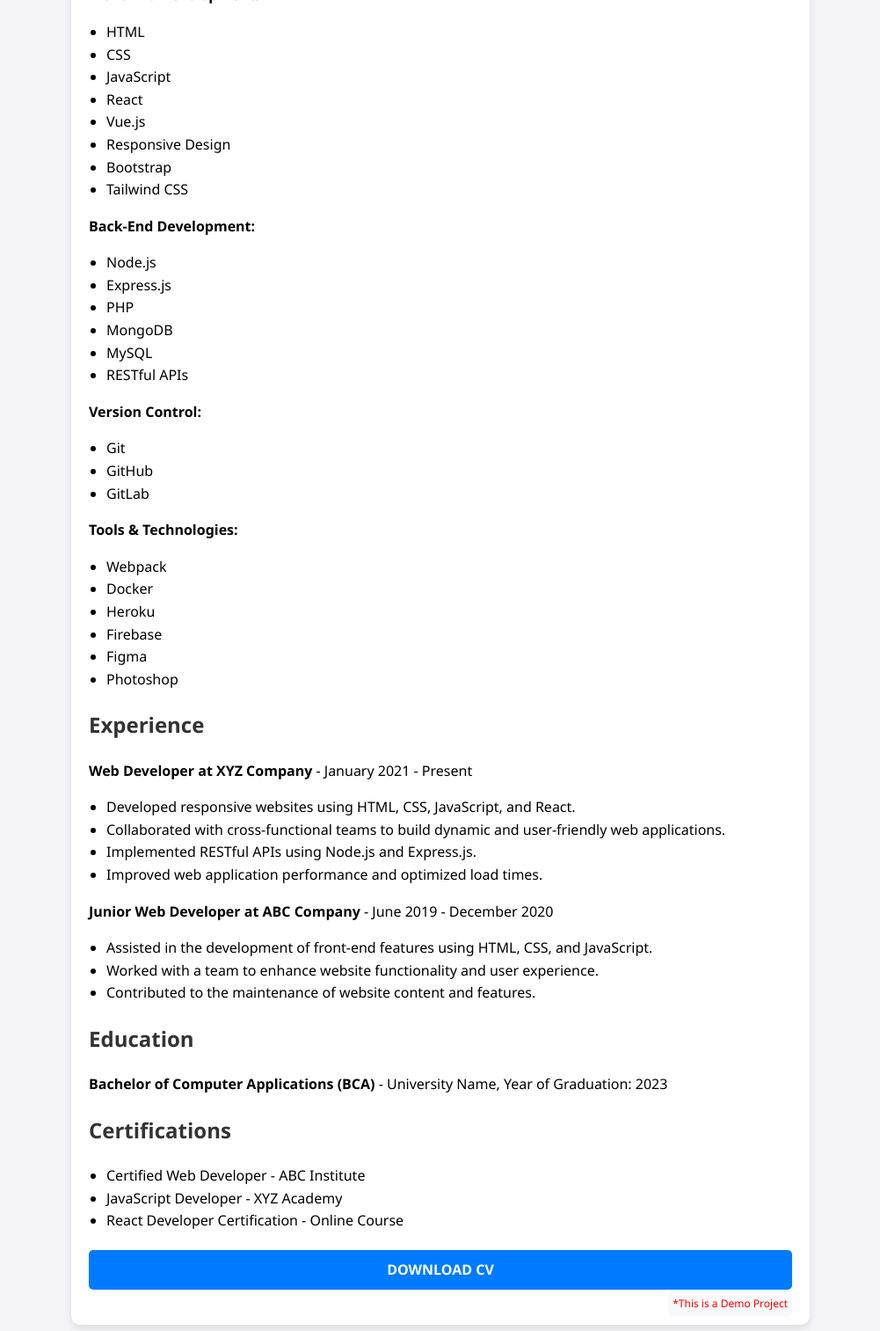
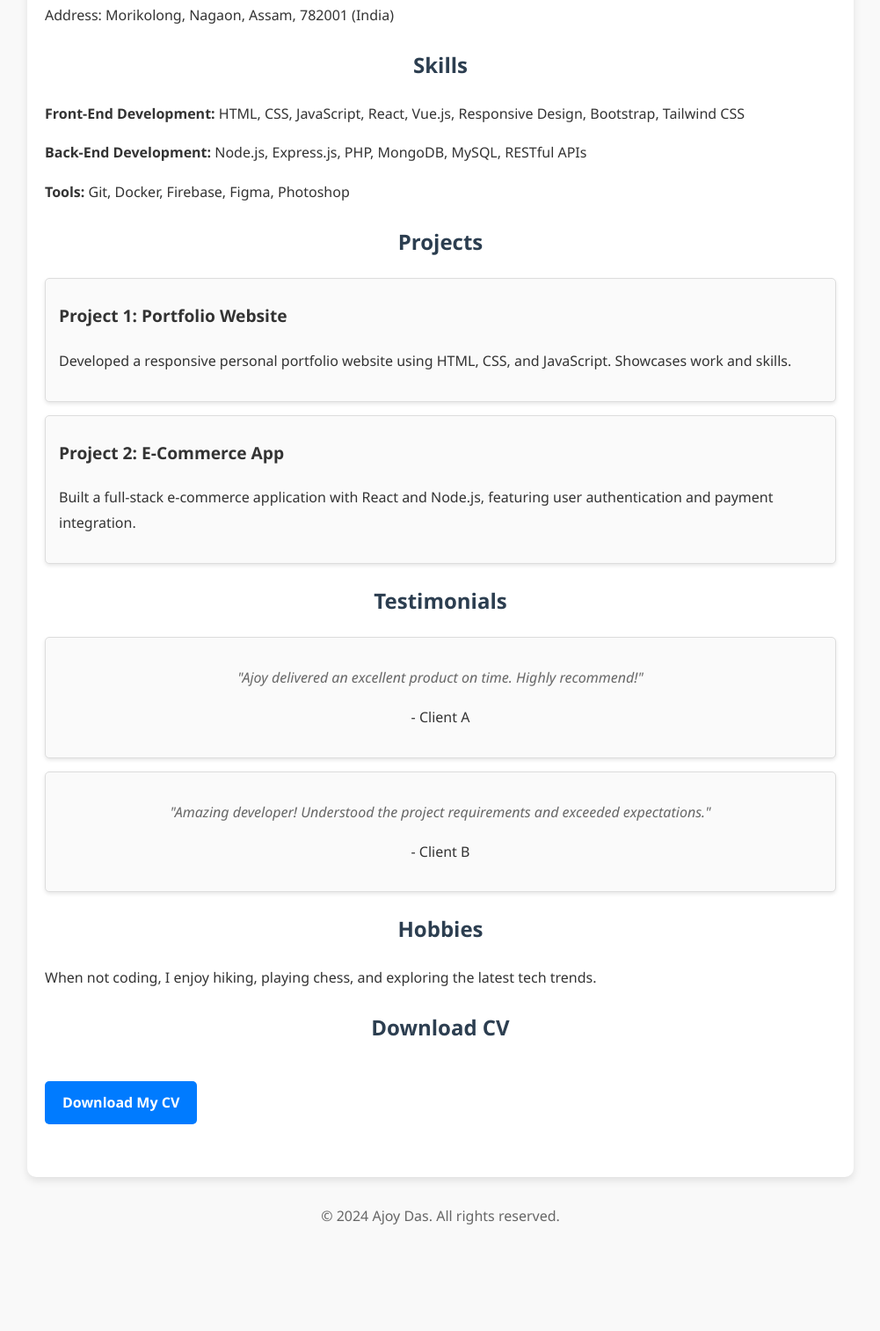
Before and after one commit to Codewithajoydas/ajoy_das_CV_1.0, a plain HTML site: page index.html in a window 1280 px wide. Shown: the part 407-1920 px from the top of the page at 88% size, without its empty margins (139-1140 px from the left). After the commit the page ends 1820 px from the top, so only its background shows below. Drawn offline with Linux system fonts and the light colour scheme.

Commit message:
Update index.html

```diff
--- a/index.html
+++ b/index.html
@@ -4,23 +4,23 @@
 <head>
     <meta charset="UTF-8">
     <meta name="viewport" content="width=device-width, initial-scale=1.0">
-    <title>Ajoy Das - Web Developer | Single Page CV</title>
+    <title>Ajoy Das - Web Developer | Professional CV</title>
     <meta name="description"
-        content="Ajoy Das's professional single-page CV showcasing skills, experience, and achievements in web development.">
-    <meta name="keywords" content="Ajoy Das, web developer, CV, resume, HTML, CSS, JavaScript, front-end, back-end">
+        content="Ajoy Das's professional single-page CV showcasing skills, experience, projects, testimonials, and achievements in web development.">
+    <meta name="keywords" content="Ajoy Das, web developer, CV, resume, HTML, CSS, JavaScript, projects, testimonials">
 
     <!-- Open Graph meta tags -->
-    <meta property="og:title" content="Ajoy Das - Web Developer | Single Page CV">
+    <meta property="og:title" content="Ajoy Das - Web Developer | Professional CV">
     <meta property="og:description"
-        content="Explore Ajoy Das's CV, featuring his web development skills, experience, and achievements.">
+        content="Discover Ajoy Das's skills, experience, projects, and client testimonials.">
     <meta property="og:image" content="image.png">
     <meta property="og:url" content="https://www.ajoydas.com/cv">
     <meta property="og:type" content="website">
 
     <!-- Twitter Card meta tags -->
-    <meta name="twitter:title" content="Ajoy Das - Web Developer | Single Page CV">
+    <meta name="twitter:title" content="Ajoy Das - Web Developer | Professional CV">
     <meta name="twitter:description"
-        content="Explore Ajoy Das's CV, featuring his web development skills, experience, and achievements.">
+        content="Discover Ajoy Das's skills, experience, projects, and client testimonials.">
     <meta name="twitter:image" content="image.png">
     <meta name="twitter:card" content="summary_large_image">
 
@@ -29,29 +29,35 @@
     <style>
         body {
             font-family: 'Segoe UI', Tahoma, Geneva, Verdana, sans-serif;
-            line-height: 1.6;
+            line-height: 1.8;
             margin: 0;
             padding: 0;
-            background-color: #f4f4f9;
+            background-color: #f9f9f9;
+            color: #333;
         }
 
-        .main {
-            max-width: 800px;
+        .container {
+            max-width: 900px;
             margin: 30px auto;
             padding: 20px;
             background: #fff;
             border-radius: 10px;
             box-shadow: 0 4px 10px rgba(0, 0, 0, 0.1);
-            position: relative;
         }
 
         h1,
         h2 {
-            color: #333;
+            text-align: center;
+            color: #2c3e50;
         }
 
         h1 {
-            text-align: center;
+            font-size: 2.5em;
+            margin-bottom: 10px;
+        }
+
+        .section {
+            margin: 20px 0;
         }
 
         ul {
@@ -68,129 +74,129 @@
             text-decoration: underline;
         }
 
-        .img {
-            position: absolute;
-            top: 20px;
-            right: 20px;
-            width: 160px;
-            height: 160px;
-            background-size: cover;
-            background-position: center;
-            overflow: hidden;
-            border-radius: 50%;
-            border: 2px solid #ddd;
-        }
-
-        .bottom-label {
-            position: absolute;
-            bottom: 10px;
-            right: 20px;
-            font-size: 12px;
-            background-color: #f8f9fa;
-            padding: 5px;
-            border-radius: 5px;
-            color: #ff0000;
-        }
-
-        .download-btn {
-            display: block;
+        .btn {
+            display: inline-block;
             margin: 20px auto;
-            text-align: center;
             background: #007BFF;
             color: #fff;
             padding: 10px 20px;
-            border: none;
+            text-align: center;
             border-radius: 5px;
-            text-transform: uppercase;
             font-weight: bold;
-            cursor: pointer;
+            text-decoration: none;
             transition: background 0.3s ease;
-            text-decoration: none;
         }
 
-        .download-btn:hover {
+        .btn:hover {
             background: #0056b3;
+        }
+
+        .projects,
+        .testimonials {
+            display: flex;
+            flex-wrap: wrap;
+            justify-content: space-between;
+            gap: 15px;
+        }
+
+        .card {
+            flex: 1 1 calc(48% - 10px);
+            padding: 15px;
+            border: 1px solid #ddd;
+            border-radius: 5px;
+            background-color: #fafafa;
+            box-shadow: 0 2px 4px rgba(0, 0, 0, 0.1);
+        }
+
+        .card img {
+            max-width: 100%;
+            border-radius: 5px;
+        }
+
+        .card h3 {
+            margin-top: 10px;
+            font-size: 1.2em;
+            color: #333;
+        }
+
+        .testimonials .card {
+            text-align: center;
+        }
+
+        .testimonials .card blockquote {
+            font-style: italic;
+            color: #666;
+        }
+
+        footer {
+            margin-top: 30px;
+            text-align: center;
+            color: #666;
         }
     </style>
 </head>
 
 <body>
-    <div class="main">
-        <img src="image.png" alt="Ajoy Das Image" class="img">
-        <h1>Ajoy Das - Web Developer</h1>
-        <h2>Contact Information</h2>
-        <p>Email: <a href="mailto:codewithajoydas@gmail.com">codewithajoydas@gmail.com</a></p>
-        <p>Phone: +91 6900611920</p>
-        <p>Address: Morikolong, Nagaon, Assam, 782001 (India)</p>
+    <div class="container">
+        <h1>Ajoy Das</h1>
+        <p style="text-align:center; font-size: 1.2em;">Experienced Web Developer specializing in creating modern, user-friendly websites and applications.</p>
 
-        <h2>Skills</h2>
-        <p><strong>Front-End Development:</strong></p>
-        <ul>
-            <li>HTML</li>
-            <li>CSS</li>
-            <li>JavaScript</li>
-            <li>React</li>
-            <li>Vue.js</li>
-            <li>Responsive Design</li>
-            <li>Bootstrap</li>
-            <li>Tailwind CSS</li>
-        </ul>
+        <div class="section">
+            <h2>Contact Information</h2>
+            <p>Email: <a href="mailto:codewithajoydas@gmail.com">codewithajoydas@gmail.com</a></p>
+            <p>Phone: +91 6900611920</p>
+            <p>Address: Morikolong, Nagaon, Assam, 782001 (India)</p>
+        </div>
 
-        <p><strong>Back-End Development:</strong></p>
-        <ul>
-            <li>Node.js</li>
-            <li>Express.js</li>
-            <li>PHP</li>
-            <li>MongoDB</li>
-            <li>MySQL</li>
-            <li>RESTful APIs</li>
-        </ul>
+        <div class="section">
+            <h2>Skills</h2>
+            <p><strong>Front-End Development:</strong> HTML, CSS, JavaScript, React, Vue.js, Responsive Design, Bootstrap, Tailwind CSS</p>
+            <p><strong>Back-End Development:</strong> Node.js, Express.js, PHP, MongoDB, MySQL, RESTful APIs</p>
+            <p><strong>Tools:</strong> Git, Docker, Firebase, Figma, Photoshop</p>
+        </div>
 
-        <p><strong>Version Control:</strong></p>
-        <ul>
-            <li>Git</li>
-            <li>GitHub</li>
-            <li>GitLab</li>
-        </ul>
+        <div class="section">
+            <h2>Projects</h2>
+            <div class="projects">
+                <div class="card">
+                    <h3>Project 1: Portfolio Website</h3>
+                    <p>Developed a responsive personal portfolio website using HTML, CSS, and JavaScript. Showcases work and skills.</p>
+                </div>
+                <div class="card">
+                    <h3>Project 2: E-Commerce App</h3>
+                    <p>Built a full-stack e-commerce application with React and Node.js, featuring user authentication and payment integration.</p>
+                </div>
+            </div>
+        </div>
 
-        <p><strong>Tools & Technologies:</strong></p>
-        <ul>
-            <li>Webpack</li>
-            <li>Docker</li>
-            <li>Heroku</li>
-            <li>Firebase</li>
-            <li>Figma</li>
-            <li>Photoshop</li>
-        </ul>
+        <div class="section">
+            <h2>Testimonials</h2>
+            <div class="testimonials">
+                <div class="card">
+                    <blockquote>"Ajoy delivered an excellent product on time. Highly recommend!"</blockquote>
+                    <p>- Client A</p>
+                </div>
+                <div class="card">
+                    <blockquote>"Amazing developer! Understood the project requirements and exceeded expectations."</blockquote>
+                    <p>- Client B</p>
+                </div>
+            </div>
+        </div>
 
-        <h2>Experience</h2>
-        <p><strong>Web Developer at XYZ Company</strong> - January 2021 - Present</p>
-        <ul>
-            <li>Developed responsive websites using HTML, CSS, JavaScript, and React.</li>
-            <li>Collaborated with cross-functional teams to build dynamic and user-friendly web applications.</li>
-            <li>Implemented RESTful APIs using Node.js and Express.js.</li>
-            <li>Improved web application performance and optimized load times.</li>
-        </ul>
+        <div class="section">
+            <h2>Hobbies</h2>
+            <p>When not coding, I enjoy hiking, playing chess, and exploring the latest tech trends.</p>
+        </div>
 
-        <p><strong>Junior Web Developer at ABC Company</strong> - June 2019 - December 2020</p>
-        <ul>
-            <li>Assisted in the development of front-end features using HTML, CSS, and JavaScript.</li>
-            <li>Worked with a team to enhance website functionality and user experience.</li>
-            <li>Contributed to the maintenance of website content and features.</li>
-        </ul>
+        <div class="section">
+            <h2>Download CV</h2>
+            <a href="Ajoy_Das_CV.pdf" class="btn" download>Download My CV</a>
+        </div>
+    </div>
 
-        <h2>Education</h2>
-        <p><strong>Bachelor of Computer Applications (BCA)</strong> - University Name, Year of Graduation: 2023</p>
-
-        <h2>Certifications</h2>
-        <ul>
-            <li>Certified Web Developer - ABC Institute</li>
-            <li>JavaScript Developer - XYZ Academy</li>
-            <li>React Developer Certification - Online Course</li>
-        </ul>
-<a href="Ajoy_Das_CV.pdf" class="download-btn" download>Download CV</a>
-<div class="bottom-label">*This is a Demo Project</div>
-    </div>
+    <footer>
+        <p>© 2024 Ajoy Das. All rights reserved.</p>
+    </footer>
 </body>
 
 </html>
```
